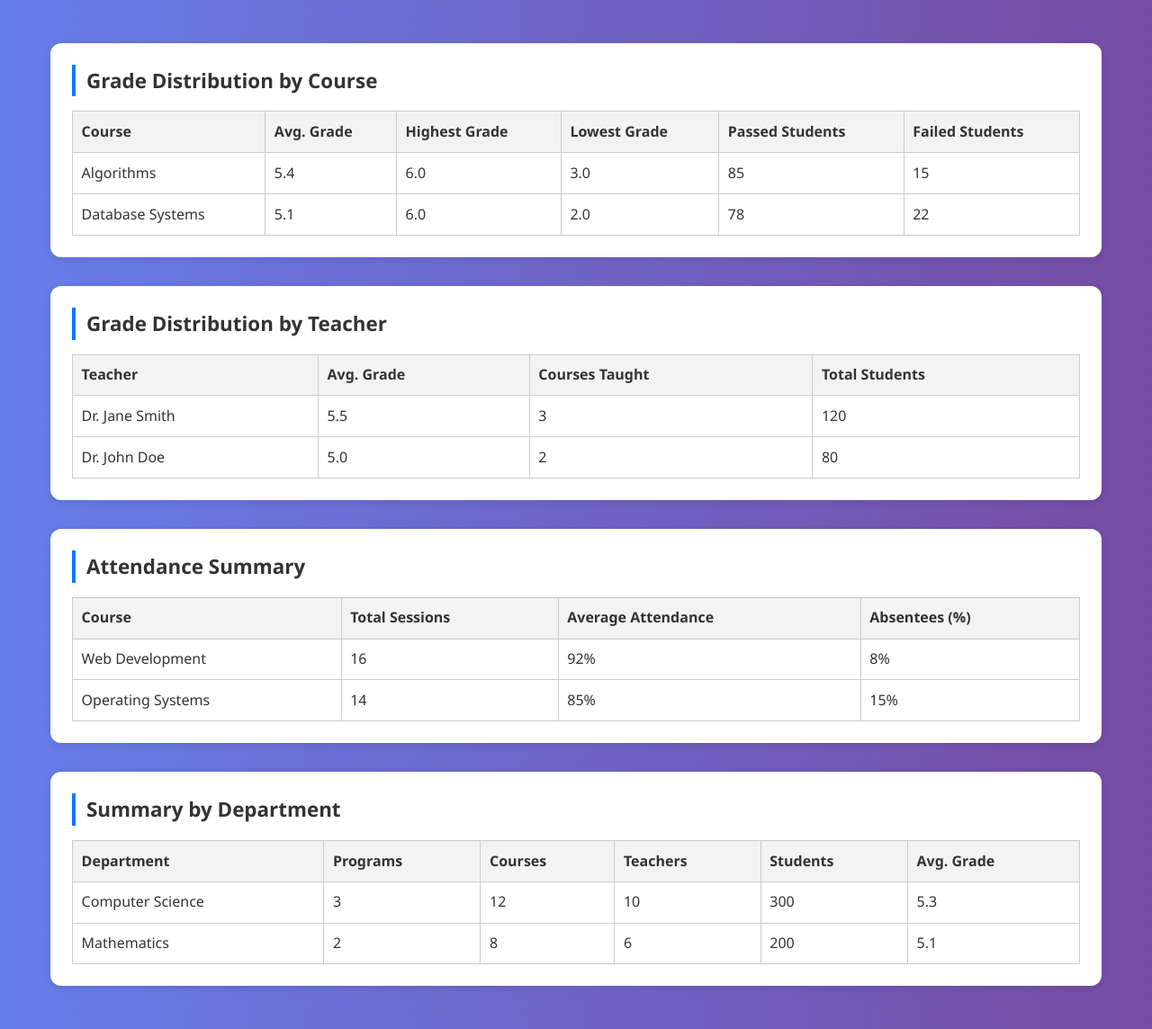
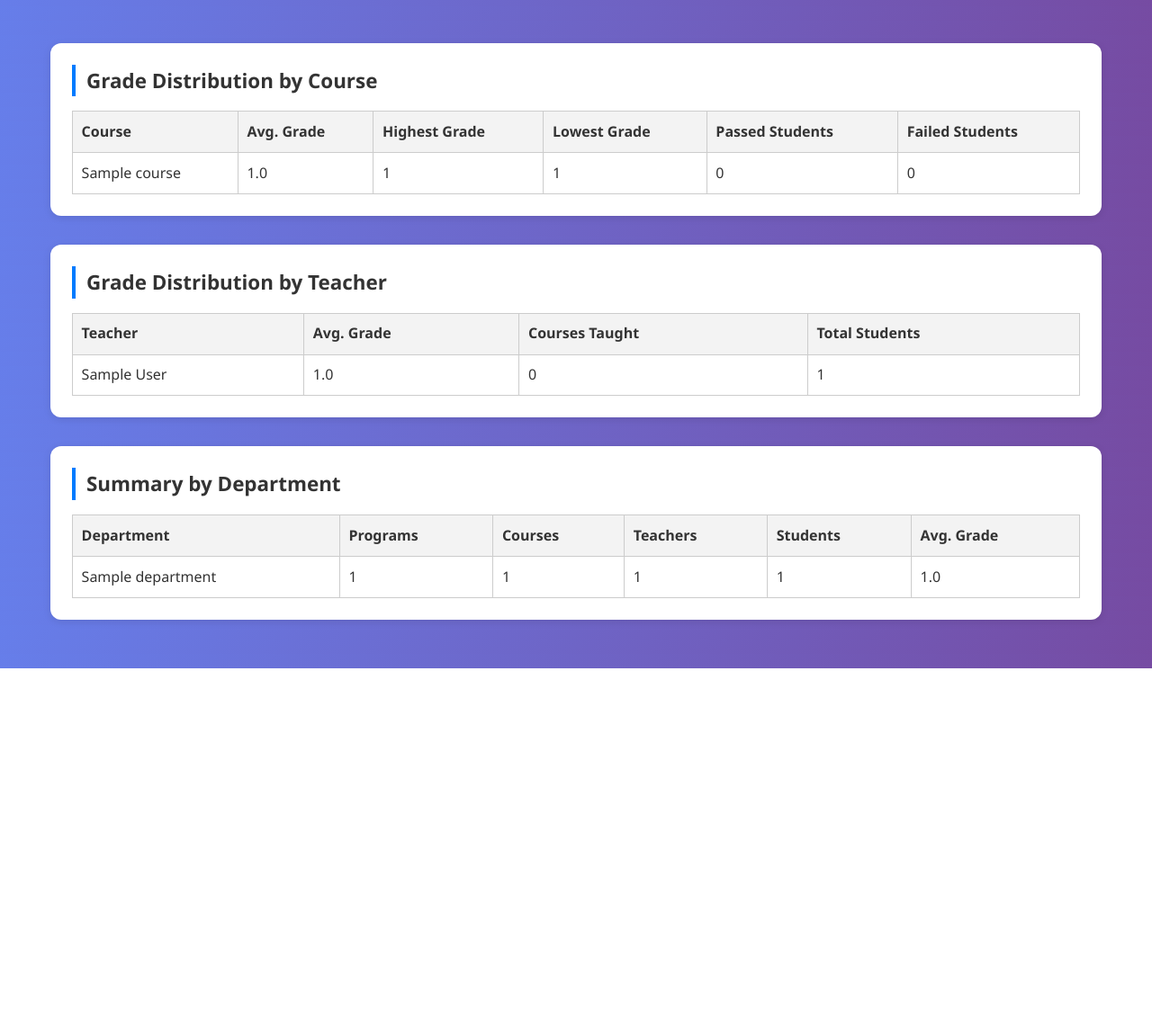
Before and after one commit to Yaneww11/collegeSystem, a Django app: page /statistics/ in a window 1280 px wide. Shown: the part 57-1201 px from the top of the page at 90% size. After the commit the page ends 800 px from the top, so only its background shows below. Run offline with Django 5.2, Linux system fonts and the light colour scheme; a user stored in the database is signed in; tables that the repository leaves empty hold one stand-in row (values such as "Sample post"); some libraries are stand-ins or nearby versions.

Commit message:
feat: finished statistics

```diff
--- a/collegeSystem/main_app/views.py
+++ b/collegeSystem/main_app/views.py
@@ -1,8 +1,10 @@
 from django.contrib import messages
-from django.shortcuts import render, redirect, get_object_or_404
+from django.db.models import Avg, Max, Min, Count, Q
+from django.shortcuts import redirect
 from django.views.generic import ListView, DetailView, CreateView, UpdateView, DeleteView, TemplateView
 from django.urls import reverse_lazy
 from django.db import transaction
+from django.db import connection
 
 from .models import (
     College, Faculty, Department, Course, Student, Teacher,
@@ -46,7 +48,6 @@ class CourseManageView(DetailView):
     def post(self, request, *args, **kwargs):
         course = self.get_object()
         enrollments = course.enrollments.select_related('student')
-        print(request.POST)
         with transaction.atomic():
             for enrollment in enrollments:
                 student_id = enrollment.student.profile_id
@@ -158,6 +159,77 @@ class StudentProgramView(ListView):
 class StatisticsView(TemplateView):
     template_name = 'statistics/statistics.html'
 
+    def get_context_data(self, **kwargs):
+        context = super().get_context_data(**kwargs)
+        courses = Course.objects.filter(enrollments__gte=1).distinct()
+        teachers = Teacher.objects.prefetch_related('courses').filter(courses__isnull=False).distinct()
+        grade_distribution_by_course = []
+        grade_distribution_by_teacher = []
+
+        for course in courses:
+            enrollments_with_grades = Enrollment.objects.filter(grade__isnull=False, course=course).values('grade', 'student')
+            statistics= enrollments_with_grades.aggregate(
+                avg_grade=Avg('grade'),
+                highest_grade=Max('grade'),
+                lowest_grade=Min('grade'),
+                passed_students=Count('student', filter=Q(grade__gte=3)),
+                failed_students=Count('student', filter=Q(grade=2))
+            )
+
+            statistics_by_course = {course.name: statistics}
+            statistics['avg_grade'] = round(statistics.get('avg_grade') or 0, 2)
+            grade_distribution_by_course.append(statistics_by_course)
+
+        for teacher in teachers:
+            courses_taught = teacher.courses.all()
+            enrollments_with_grades = Enrollment.objects.prefetch_related('course').filter(grade__isnull=False, course__in=courses_taught).values('grade', 'student', 'course__department')
+            statistics = enrollments_with_grades.aggregate(
+                avg_grade=Avg('grade'),
+                courses_taught=Count('student', filter=Q(grade__gte=3)),
+                all_students=Count('student')
+            )
+
+            statistics_by_teacher = {teacher.profile.user.get_full_name(): statistics}
+            statistics['avg_grade'] = round(statistics.get('avg_grade') or 0, 2)
+            grade_distribution_by_teacher.append(statistics_by_teacher)
+
+        # Summary by Department
+        departments = Department.objects.prefetch_related('courses').filter(courses__isnull=False).distinct()
+        departments_summary = []
+        for department in departments:
+            programs_count = SemesterProgram.objects.prefetch_related('courses').filter(courses__department=department).count()
+            # Show only courses which are enrolled
+            courses_count = courses.filter(department=department).count()
+            teachers_count = teachers.filter(department=department).count()
+            students_count = Student.objects.filter(enrollments__course__department=department).distinct().count()
+            dep_enrollments_with_grades = enrollments_with_grades.filter(course__department=department)
+            avg_grade = dep_enrollments_with_grades.aggregate(
+                avg_grade=Avg('grade'),
+            ).get('avg_grade')
+
+            # avg_grade = Enrollment.objects.filter(course__department=department, grade__isnull=False).aggregate(
+            #     avg_grade=Avg('grade'))['avg_grade'] or 0
+            # avg_grade = round(avg_grade, 2)
+            #
+            departments_summary.append({
+                'department': department.name,
+                'programs_count': programs_count,
+                'courses_count': courses_count,
+                'teachers_count': teachers_count,
+                'students_count': students_count,
+                'avg_grade': round(avg_grade, 2) if avg_grade else 0,
+            })
+
+        # Check how many queries were executed
+        # for con in connection.queries:
+        #     print(con)
+        # print(len(connection.queries))
+        context['grade_distribution_by_teacher'] = grade_distribution_by_teacher
+        context['grade_distribution_by_course'] = grade_distribution_by_course
+        context['departments_summary'] = departments_summary
+
+        return context
+
 
 
 # --------------- ENROLLMENT VIEWS --------------------
--- a/templates/statistics/statistics.html
+++ b/templates/statistics/statistics.html
@@ -20,22 +20,18 @@
                 </tr>
                 </thead>
                 <tbody>
+                {% for course_stats in grade_distribution_by_course %}
+                    {% for course_name, stats in course_stats.items %}
                         <tr>
-                    <td>Algorithms</td>
-                    <td>5.4</td>
-                    <td>6.0</td>
-                    <td>3.0</td>
-                    <td>85</td>
-                    <td>15</td>
+                            <td>{{ course_name }}</td>
+                            <td>{{ stats.avg_grade }}</td>
+                            <td>{{ stats.highest_grade }}</td>
+                            <td>{{ stats.lowest_grade }}</td>
+                            <td>{{ stats.passed_students }}</td>
+                            <td>{{ stats.failed_students }}</td>
                         </tr>
-                <tr>
-                    <td>Database Systems</td>
-                    <td>5.1</td>
-                    <td>6.0</td>
-                    <td>2.0</td>
-                    <td>78</td>
-                    <td>22</td>
-                </tr>
+                    {% endfor %}
+                {% endfor %}
                 </tbody>
             </table>
         </section>
@@ -53,50 +49,48 @@
                 </tr>
                 </thead>
                 <tbody>
+                {% for teacher_stats in grade_distribution_by_teacher %}
+                    {% for teacher_name, stats in teacher_stats.items %}
                         <tr>
-                    <td>Dr. Jane Smith</td>
-                    <td>5.5</td>
-                    <td>3</td>
-                    <td>120</td>
+                            <td>{{ teacher_name }}</td>
+                            <td>{{ stats.avg_grade }}</td>
+                            <td>{{ stats.courses_taught }}</td>
+                            <td>{{ stats.all_students }}</td>
                         </tr>
-                <tr>
-                    <td>Dr. John Doe</td>
-                    <td>5.0</td>
-                    <td>2</td>
-                    <td>80</td>
-                </tr>
+                    {% endfor %}
+                {% endfor %}
                 </tbody>
             </table>
         </section>
 
         <!-- Attendance Summary -->
-        <section class="stats-section">
-            <h2>Attendance Summary</h2>
-            <table class="stat-table">
-                <thead>
-                <tr>
-                    <th>Course</th>
-                    <th>Total Sessions</th>
-                    <th>Average Attendance</th>
-                    <th>Absentees (%)</th>
-                </tr>
-                </thead>
-                <tbody>
-                <tr>
-                    <td>Web Development</td>
-                    <td>16</td>
-                    <td>92%</td>
-                    <td>8%</td>
-                </tr>
-                <tr>
-                    <td>Operating Systems</td>
-                    <td>14</td>
-                    <td>85%</td>
-                    <td>15%</td>
-                </tr>
-                </tbody>
-            </table>
-        </section>
+{#        <section class="stats-section">#}
+{#            <h2>Attendance Summary</h2>#}
+{#            <table class="stat-table">#}
+{#                <thead>#}
+{#                <tr>#}
+{#                    <th>Course</th>#}
+{#                    <th>Total Sessions</th>#}
+{#                    <th>Average Attendance</th>#}
+{#                    <th>Absentees (%)</th>#}
+{#                </tr>#}
+{#                </thead>#}
+{#                <tbody>#}
+{#                <tr>#}
+{#                    <td>Web Development</td>#}
+{#                    <td>16</td>#}
+{#                    <td>92%</td>#}
+{#                    <td>8%</td>#}
+{#                </tr>#}
+{#                <tr>#}
+{#                    <td>Operating Systems</td>#}
+{#                    <td>14</td>#}
+{#                    <td>85%</td>#}
+{#                    <td>15%</td>#}
+{#                </tr>#}
+{#                </tbody>#}
+{#            </table>#}
+{#        </section>#}
 
         <!-- Summary by Department -->
         <section class="stats-section">
@@ -113,22 +107,16 @@
                 </tr>
                 </thead>
                 <tbody>
+                {% for dep in departments_summary %}
                     <tr>
-                    <td>Computer Science</td>
-                    <td>3</td>
-                    <td>12</td>
-                    <td>10</td>
-                    <td>300</td>
-                    <td>5.3</td>
+                        <td>{{ dep.department }}</td>
+                        <td>{{ dep.programs_count }}</td>
+                        <td>{{ dep.courses_count }}</td>
+                        <td>{{ dep.teachers_count }}</td>
+                        <td>{{ dep.students_count }}</td>
+                        <td>{{ dep.avg_grade }}</td>
                     </tr>
-                <tr>
-                    <td>Mathematics</td>
-                    <td>2</td>
-                    <td>8</td>
-                    <td>6</td>
-                    <td>200</td>
-                    <td>5.1</td>
-                </tr>
+                {% endfor %}
                 </tbody>
             </table>
         </section>
```
Lines whose indentation alone changed are shown as unchanged.
